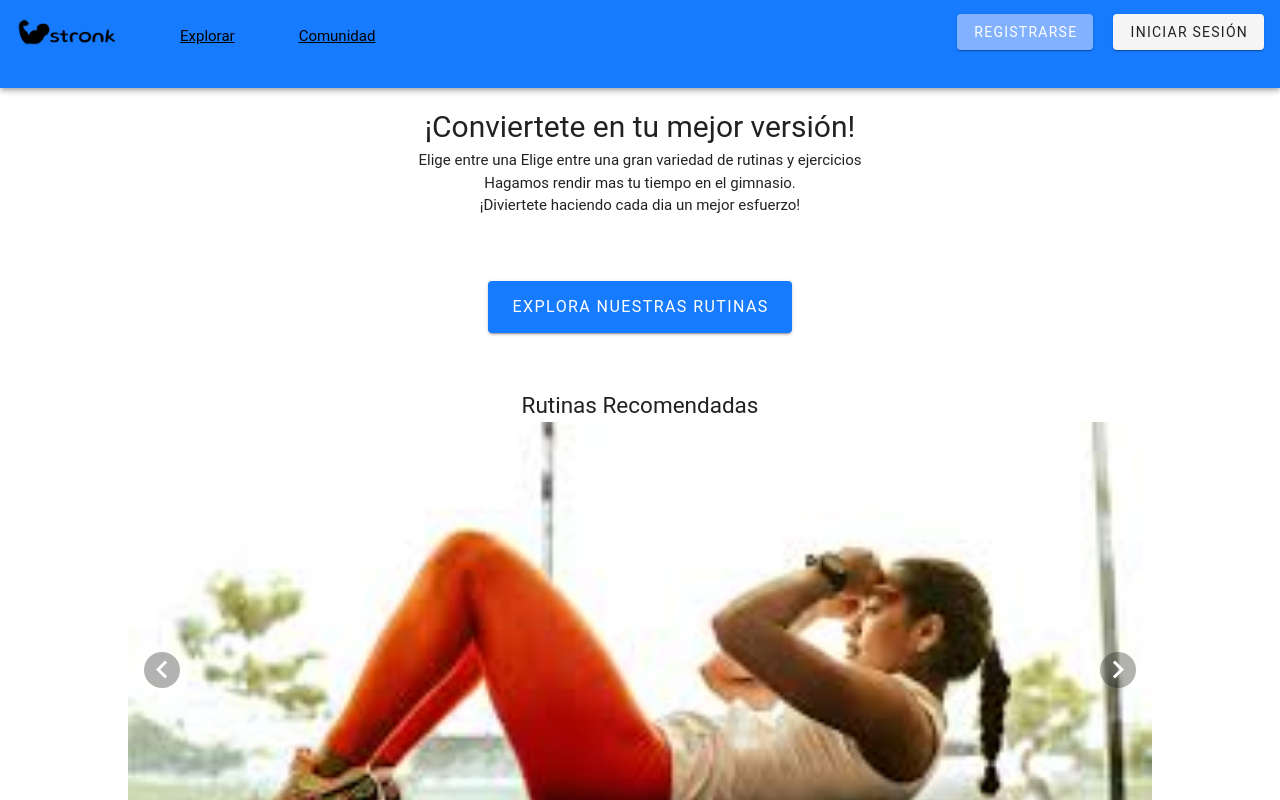
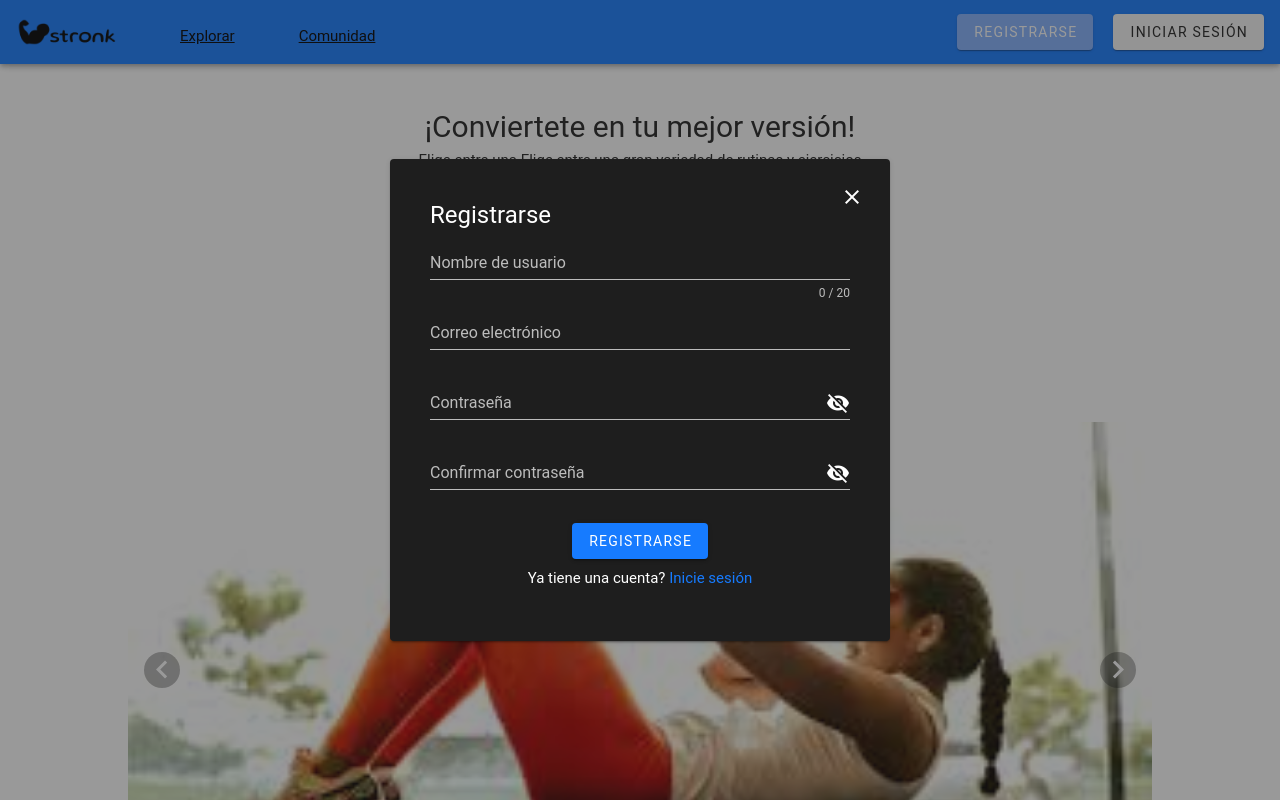
Before and after one commit to Federico-Shih/stronk, a Vue app: page / in a window 1280 px wide. Both pictures are taken after a click on the button "REGISTRARSE". Shown: the top 800 px of the page. Built offline with nearby package versions, Linux system fonts and the light colour scheme.

Commit message:
Hecho el Navbar con autenticacion

```diff
--- a/src/App.vue
+++ b/src/App.vue
@@ -1,15 +1,16 @@
 <template>
   <v-app class="app">
-    <NavBar/>
+    <NavBar />
     <v-main class="main">
-      <router-view/>
+      <router-view />
     </v-main>
+    <AuthPopup />
   </v-app>
 </template>
 
 <script>
-import RoutineButton from "./components/RoutineButton.vue";
 import NavBar from "./components/NavBar.vue";
+import AuthPopup from "./components/AuthPopup.vue";
 
 export default {
   name: "App",
@@ -18,9 +19,9 @@ export default {
     //
   }),
   components: {
-    RoutineButton,
+    AuthPopup,
     NavBar,
-  }
+  },
 };
 </script>
 
--- a/src/components/AuthPopup.vue
+++ b/src/components/AuthPopup.vue
@@ -1,13 +1,156 @@
+<script>
+import { mapActions, mapState } from "pinia";
+import { usePopupStore, Popup } from "../stores/auth";
+import { useProfileStore } from "../stores/profile";
+
+export default {
+  computed: {
+    ...mapState(usePopupStore, ["show", "onAuthRoute", "popupType"]),
+    passwordConfirmRule() {
+      return (
+        this.password === this.confirmPassword ||
+        "Las contraseñas tienen que ser idénticas"
+      );
+    },
+  },
+  watch: {
+    show(curr) {
+      if (curr) {
+        this.isRegister = this.popupType === Popup.REGISTER;
+      }
+    },
+    isRegister() {
+      if (this.$refs.form) {
+        this.$refs.form.resetValidation();
+      }
+    },
+  },
+  data: () => ({
+    MAX_USERLENGTH: 20,
+    valid: false,
+    username: "",
+    email: "",
+    password: "",
+    confirmPassword: "",
+    emailRules: [
+      (v) => !!v || "Tiene que ingresar correo electrónico",
+      (v) => /.+@.+\..+/.test(v) || "E-mail must be valid",
+    ],
+    passwordRules: [
+      (v) => !!v || "Tiene que ingresar contraseña",
+      (v) =>
+        (!!v && v.length >= 8) ||
+        "La contraseña tiene que tener mínimo 8 carácteres",
+    ],
+    usernameRules: [
+      (v) =>
+        !v ||
+        v.length <= 20 ||
+        "Nombre de usuario tiene que tener como mucho 10 carácteres",
+      (v) => !!v || "Tiene que ingresar nombre de usuario",
+    ],
+    hidePass: true,
+    hideConfirm: true,
+    isRegister: true,
+  }),
+  methods: {
+    ...mapActions(useProfileStore, ["setProfile"]),
+    ...mapActions(usePopupStore, ["hidePopup"]),
+    onSubmit() {
+      this.$refs.form.validate();
+      if (this.valid) {
+        this.setProfile({ username: this.username, email: this.email });
+        this.$router.push(this.onAuthRoute);
+        this.hidePopup();
+      }
+    },
+  },
+};
+</script>
+
 <template>
-  <v-overlay :value="show">
+  <v-overlay :value="this.show">
+    <v-card class="pa-10 card-anim" min-width="500px">
+      <v-btn
+        style="position: absolute; right: 0; top: 0; z-index: 1000"
+        class="ma-5"
+        icon
+        @click="hidePopup"
+        ><v-icon>mdi-close</v-icon></v-btn
+      >
+      <v-row style="position: relative">
+        <v-fade-transition hide-on-leave group>
+          <v-col :key="1" v-if="isRegister" class="text-lg-center text-h5"
+            >Registrarse</v-col
+          >
 
+          <v-col :key="2" v-if="!isRegister" class="text-lg-center text-h5"
+            >Iniciar sesión</v-col
+          ></v-fade-transition
+        >
+      </v-row>
+      <v-expand-transition>
+        <v-form @submit.prevent="onSubmit" ref="form" class="" v-model="valid">
+          <v-expand-transition>
+            <v-text-field
+              v-model="username"
+              label="Nombre de usuario"
+              :counter="MAX_USERLENGTH"
+              :rules="usernameRules"
+              v-if="isRegister"
+              :key="1"
+              required
+            ></v-text-field>
+          </v-expand-transition>
+
+          <v-text-field
+            v-model="email"
+            :rules="emailRules"
+            label="Correo electrónico"
+            required
+            :key="2"
+          ></v-text-field>
+          <v-text-field
+            :rules="passwordRules"
+            label="Contraseña"
+            :type="hidePass ? 'password' : 'text'"
+            required
+            :append-icon="hidePass ? 'mdi-eye-off' : 'mdi-eye'"
+            @click:append="hidePass = !hidePass"
+            :key="3"
+            v-model="password"
+          ></v-text-field>
+          <v-expand-transition>
+            <v-text-field
+              v-if="isRegister"
+              label="Confirmar contraseña"
+              required
+              v-model="confirmPassword"
+              :append-icon="hideConfirm ? 'mdi-eye-off' : 'mdi-eye'"
+              :type="hideConfirm ? 'password' : 'text'"
+              @click:append="hideConfirm = !hideConfirm"
+              :key="4"
+              :rules="[passwordConfirmRule]"
+            >
+            </v-text-field>
+          </v-expand-transition>
+          <v-container class="width_full d-flex flex-column align-center">
+            <v-btn type="submit" color="primary">{{
+              isRegister ? "Registrarse" : "Iniciar sesión"
+            }}</v-btn>
+            <div v-if="isRegister" class="mt-2">
+              Ya tiene una cuenta?
+              <a @click="isRegister = false">Inicie sesión</a>
+            </div>
+            <div v-else class="mt-2">
+              No tiene una cuenta?
+              <a @click="isRegister = true">Registrese</a>
+            </div>
+          </v-container>
+        </v-form>
+      </v-expand-transition>
+    </v-card>
   </v-overlay>
 </template>
 
-<script>
-export default {
-  props: {
-    show: Boolean,
-  }
-}
-</script>
+<style></style>
--- a/src/components/NavBar.vue
+++ b/src/components/NavBar.vue
@@ -1,8 +1,10 @@
 <script>
-import { mapState } from "pinia";
+import { mapActions, mapState } from "pinia";
 import { useProfileStore } from "../stores/profile";
+import AuthPopup from "./AuthPopup.vue";
 import logotype from "../assets/logotipo.png";
 import temp from "../assets/cristiano.png";
+import { usePopupStore } from "../stores/auth";
 
 export default {
   name: "NavBar",
@@ -31,13 +33,20 @@ export default {
         { label: "Cerrar sesión", link: "" },
       ],
       temp,
+      expanded: false,
     };
+  },
+  methods: {
+    setExpanded(value) {
+      this.expanded = value;
+    },
+    ...mapActions(usePopupStore, ["showPopup"]),
   },
 };
 </script>
 
 <template>
-  <v-app-bar app color="primary" :style="{ height: '11%'}">
+  <v-app-bar app color="primary">
     <router-link to="/">
       <v-img max-width="100" :src="logo" />
     </router-link>
@@ -50,12 +59,20 @@ export default {
     >
     <v-spacer></v-spacer>
     <div v-if="!this.hasProfile">
-      <v-btn class="mx-5" elevation="1" color="accent">Registrarse</v-btn>
-      <v-btn elevation="1">Iniciar sesión</v-btn>
+      <v-btn
+        class="mx-5"
+        elevation="1"
+        color="accent"
+        @click="showPopup('/', 'register')"
+        >Registrarse</v-btn
+      >
+      <v-btn elevation="1" @click="showPopup('/', 'login')"
+        >Iniciar sesión</v-btn
+      >
     </div>
-    <div v-if="this.hasProfile">
+    <div v-else>
       <div class="text-center">
-        <v-menu offset-y>
+        <v-menu offset-y :value="expanded" :close-on-click="false">
           <template v-slot:activator="{ on, attrs }">
             <v-btn
               tile
@@ -65,10 +82,13 @@ export default {
               dark
               v-bind="attrs"
               v-on="on"
+              @click="setExpanded(!expanded)"
             >
               Bienvenido, Cristiano
               <v-img class="ml-2" :src="temp" max-width="30" />
-              <v-icon class="text--black" left> mdi-chevron-down </v-icon>
+              <v-icon class="text--black ml-3">
+                {{ expanded ? "mdi-chevron-up" : "mdi-chevron-down" }}
+              </v-icon>
             </v-btn>
           </template>
           <v-list>
--- a/src/stores/auth.js
+++ b/src/stores/auth.js
@@ -0,0 +1,21 @@
+import { defineStore } from "pinia";
+
+export const Popup = { REGISTER: "register", LOGIN: "login" };
+
+export const usePopupStore = defineStore("popup", {
+  state: () => ({
+    show: false,
+    onAuthRoute: "/",
+    popupType: Popup.REGISTER,
+  }),
+  actions: {
+    showPopup(url, type) {
+      this.show = true;
+      this.onAuthRoute = url;
+      this.popupType = type;
+    },
+    hidePopup() {
+      this.show = false;
+    },
+  },
+});
```
